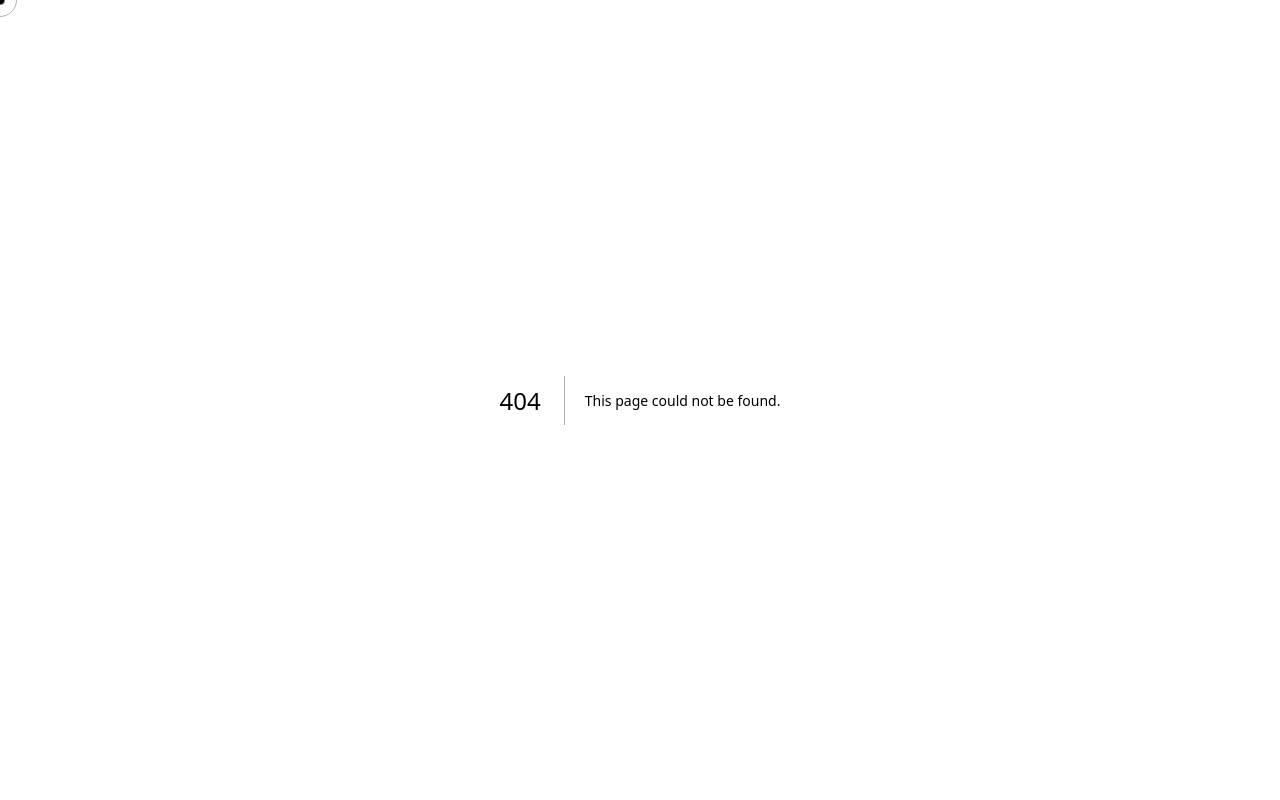
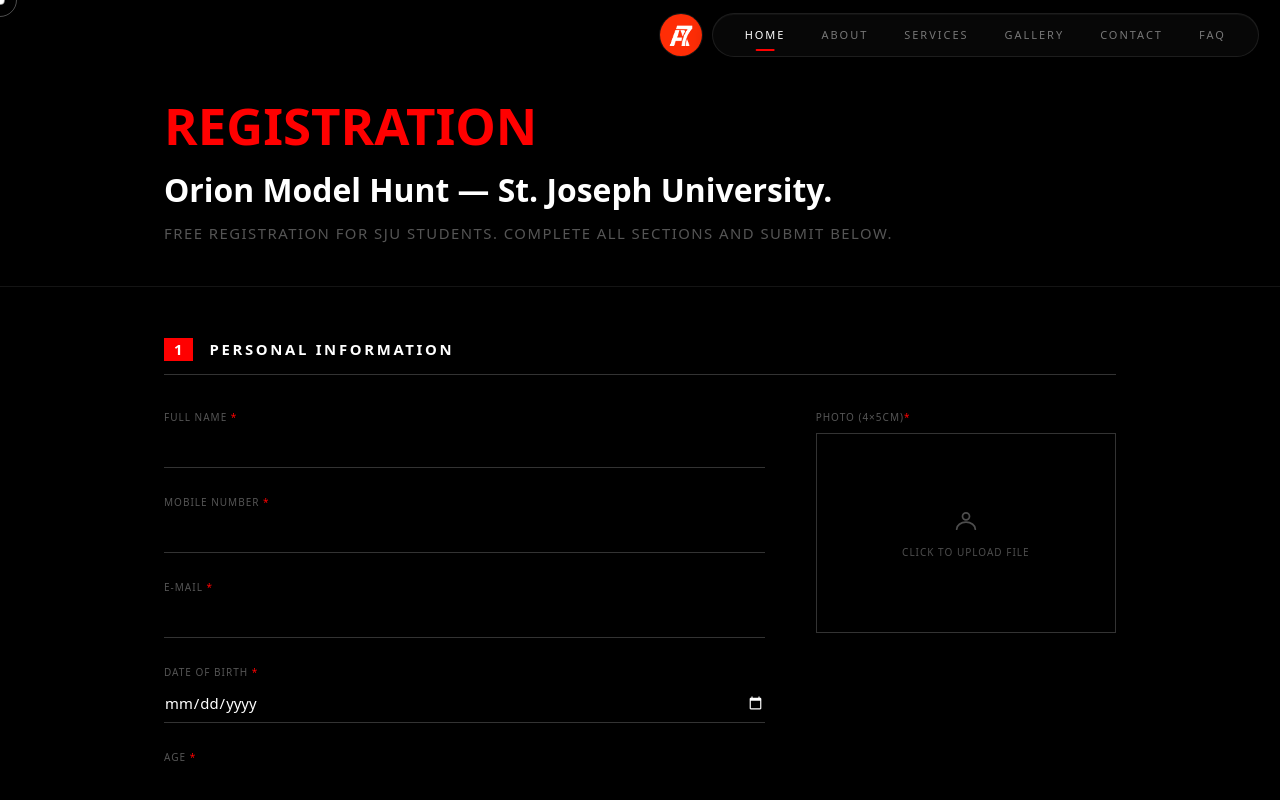
Before and after one commit to JeffyJohn-23/a7-website, a Next.js app: page /model-registration-StJosephUniversity in a window 1280 px wide. Before the commit this address had no page. Shown: the top 800 px of the page. Built offline with nearby package versions, Linux system fonts and the light colour scheme; a web font is replaced by a local one.

Commit message:
StJosephUniversity

```diff
--- a/src/app/(site)/model-registration-sju/page.tsx
+++ b/src/app/(site)/model-registration-StJosephUniversity/page.tsx
@@ -5,10 +5,10 @@
   title: "Model Registration — St. Joseph University",
   description:
     "Free model registration for St. Joseph University students. Complete the form to submit your profile for the Orion Model Hunt audition.",
-  alternates: { canonical: "https://www.a7entertainment.in/model-registration-sju" },
+  alternates: { canonical: "https://www.a7entertainment.in/model-registration-StJosephUniversity" },
   robots: { index: false, follow: false },
   openGraph: {
-    url: "https://www.a7entertainment.in/model-registration-sju",
+    url: "https://www.a7entertainment.in/model-registration-StJosephUniversity",
     title: "Model Registration (SJU) | A7 Entertainment",
     description:
       "Free model registration for St. Joseph University students — Orion Model Hunt.",
```
